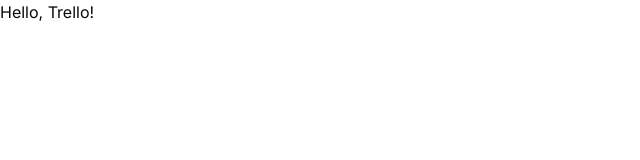
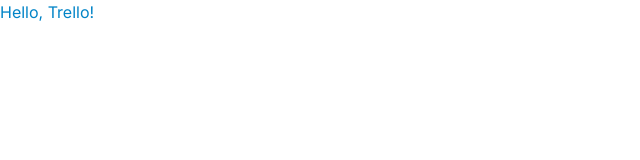
Before and after one commit to isaiahpfisher/trello-clone, a Next.js app: page / in a window 1280 px wide. Shown: the top 160 px of the page, without its empty margins (0-640 px from the left). Built offline with nearby package versions, Linux system fonts and the light colour scheme.

Commit message:
just some preferences

```diff
--- a/app/page.tsx
+++ b/app/page.tsx
@@ -1,3 +1,3 @@
 export default function Home() {
-  return <div>Hello, Trello!</div>;
+  return <div className="text-sky-600">Hello, Trello!</div>;
 }
--- a/package.json
+++ b/package.json
@@ -26,6 +26,8 @@
     "eslint": "^8",
     "eslint-config-next": "14.0.4",
     "postcss": "^8",
+    "prettier": "^3.1.1",
+    "prettier-plugin-tailwindcss": "^0.5.9",
     "tailwindcss": "^3.3.0",
     "typescript": "^5"
   }
```
Also changed, not shown: 2 other files (tests, documents, lock files or other folders).
